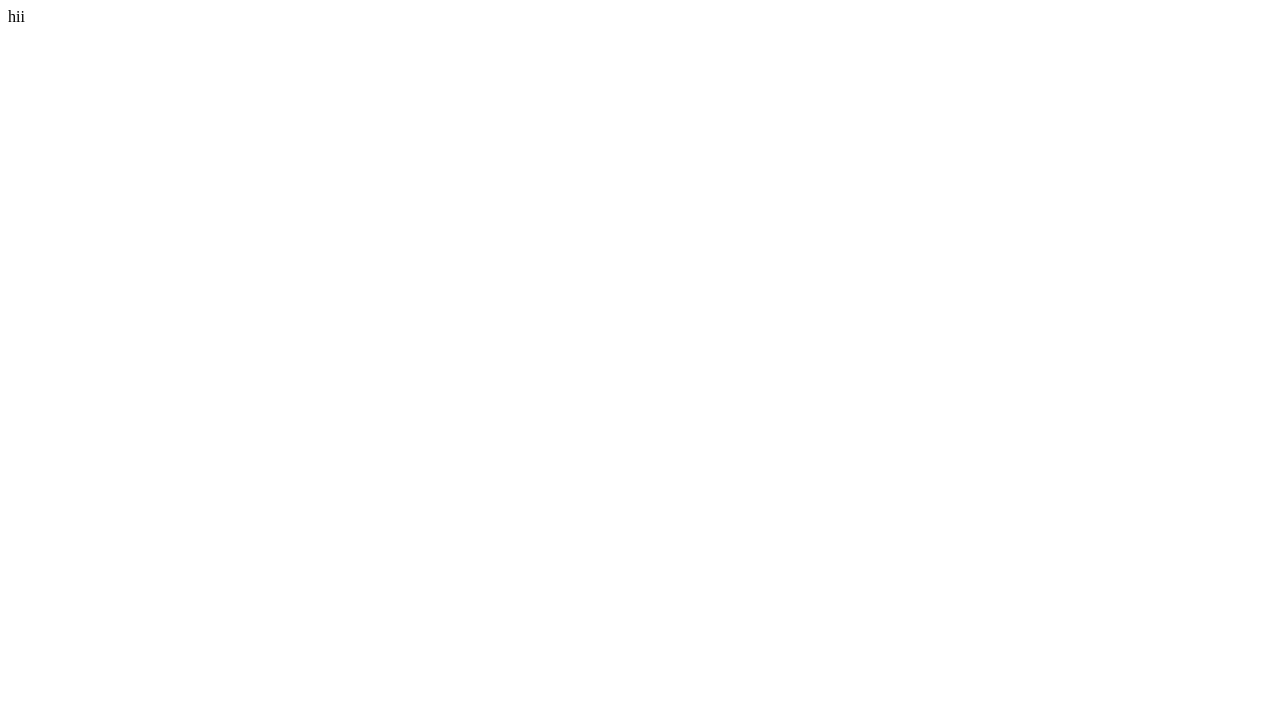
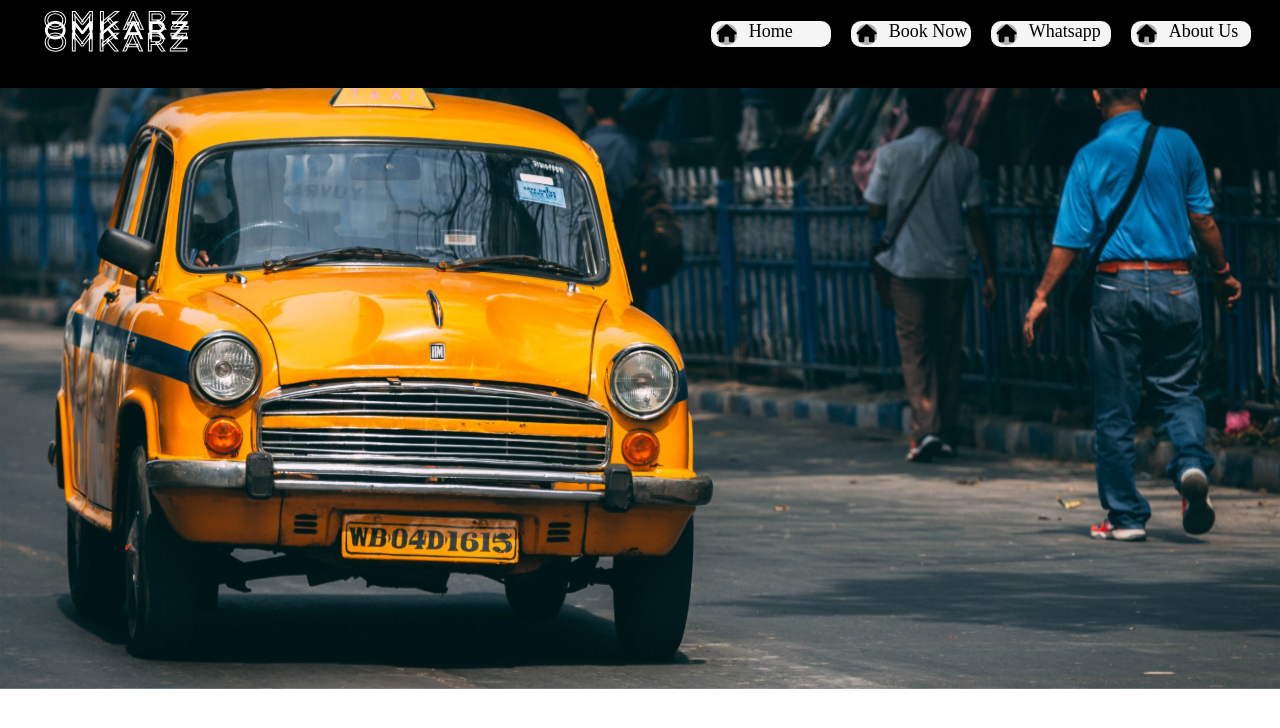
Before and after one commit to omcarz/Omkarz, a React (Create React App) app: page / in a window 1280 px wide. Shown: the top 728 px of the page. Built offline with nearby package versions, Linux system fonts and the light colour scheme.

Commit message:
hero-section

```diff
--- a/public/index.html
+++ b/public/index.html
@@ -9,8 +9,7 @@
       name="description"
       content="Web site created using create-react-app"
     />
-
-
+    <script src="https://kit.fontawesome.com/19a7829629.js" crossorigin="anonymous"></script>
     <title>React App</title>
   </head>
   <body>
--- a/src/App.js
+++ b/src/App.js
@@ -1,9 +1,11 @@
 import React from "react";
+import Hero from "./screens/hero";
+import './styles/index.css'
 
 function App() {
   return (
     <div>
-      hii
+      <Hero/>
     </div>
   );
 }
--- a/src/components/navbar.jsx
+++ b/src/components/navbar.jsx
@@ -0,0 +1,42 @@
+import React from 'react'
+import '../styles/navbar.css'
+import Logo from '../images/logo.svg'
+
+export default function
+() {
+  return (
+    <div className='navbar'>
+        <div>
+            <img src={Logo} className='logo'/>
+        </div>
+        <div className='right-section'>
+            <ul className='navbar-ul'>
+                <li className='list-items'>
+                    <div className='navbar-icons'>
+                    <i class="fa-solid fa-house"></i>
+                    </div>
+                    Home
+                </li>
+                <li className='list-items'>
+                    <div className='navbar-icons'>
+                    <i class="fa-solid fa-house"></i>
+                    </div>
+                    Book Now
+                </li>
+                <li className='list-items'>
+                    <div className='navbar-icons'>
+                    <i class="fa-solid fa-house"></i>
+                    </div>
+                    Whatsapp
+                </li>
+                <li className='list-items'>
+                    <div className='navbar-icons'>
+                    <i class="fa-solid fa-house"></i>
+                    </div>
+                    About Us
+                </li>
+            </ul>
+        </div>
+    </div>
+  )
+}
--- /dev/null
+++ b/src/screens/hero.jsx
@@ -0,0 +1,13 @@
+import React from 'react'
+import Navbar from '../components/navbar'
+import Taxi from "../images/yellowTaxi.svg"
+import '../styles/hero.css'
+
+export default function hero() {
+  return (
+    <div className='hero'>
+        <Navbar/>
+        <img src={Taxi} className='hero-taxi-img'/>
+    </div>
+  )
+}
--- /dev/null
+++ b/src/styles/hero.css
@@ -0,0 +1,8 @@
+.hero{
+ width: 100%;
+}
+.hero-taxi-img{
+    margin: 4% 0% 0% 0%;
+    width: 100%;
+    height: fit-content;
+}
--- /dev/null
+++ b/src/styles/index.css
@@ -0,0 +1,3 @@
+body{
+    margin: 0 0 0 0;
+}
--- a/src/styles/navbar.css
+++ b/src/styles/navbar.css
@@ -0,0 +1,45 @@
+.navbar{
+   display: flex;
+   flex-direction: row;
+   justify-content: space-between;
+   background-color: rgba(0, 0,0, 1);
+   position: fixed;
+   top: 0%;
+   left:0%;
+   width: 100%;
+   height: 11%;
+
+}
+.right-section{
+    margin:0.4% 2.3% 1% 0%;
+}
+.navbar-ul{
+    float: right;
+    display: flex;
+    flex-direction: row;
+    list-style: none;
+    width: fit-content;
+}
+.logo{
+    margin:1% 0% 0% 10%;
+    width: 45%;
+    height: fit-content;
+}
+.list-items{
+    margin-left: 20px;
+    width: 120px;
+    color: black;
+    font-size: 18px;
+    display: flex;
+    flex-direction: row;
+    /* justify-content: center; */
+    border-radius: 10px;
+    font-weight: 400;
+    background-color: whitesmoke;
+}
+.navbar-icons{
+    margin: 2% 10% 2% 5%;
+    background-color: #b1b1b1;
+    color: black;
+    border-radius: 45%;
+}
```
Also changed, not shown: src/images/logo.svg (added).
